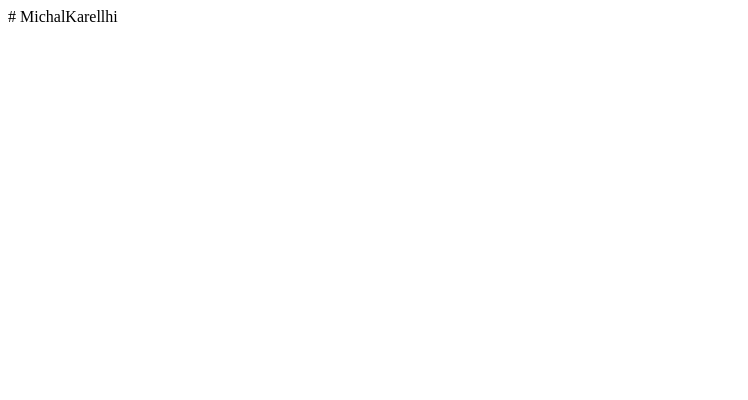
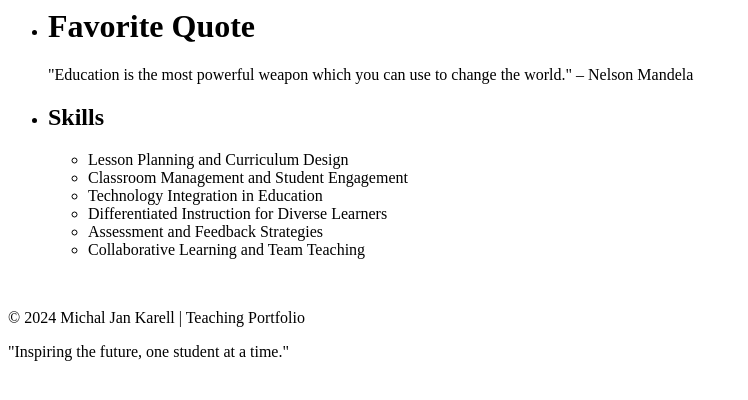
Before and after one commit to Folakolako/MichalKarell, a plain HTML site: page index.html in a window 1280 px wide. Shown: the whole page, without its empty margins (0-748 px from the left). Drawn offline with Linux system fonts and the light colour scheme.

Commit message:
Update index.html

```diff
--- a/index.html
+++ b/index.html
@@ -1 +1,38 @@
-# MichalKarellhi
+                    <!-- Sidebar section with additional information -->
+                    <div id="sidebar">
+                        <ul>
+                            <li>
+                                <!-- Favorite quote section -->
+                                <h1>Favorite Quote</h1>
+                                <p>"Education is the most powerful weapon which you can use to change the world." – Nelson Mandela</p>
+                            </li>
+                            <li>
+                                <!-- Skills list -->
+                                <h2>Skills</h2>
+                                <ul>
+                                    <li>Lesson Planning and Curriculum Design</li>
+                                    <li>Classroom Management and Student Engagement</li>
+                                    <li>Technology Integration in Education</li>
+                                    <li>Differentiated Instruction for Diverse Learners</li>
+                                    <li>Assessment and Feedback Strategies</li>
+                                    <li>Collaborative Learning and Team Teaching</li>
+                                </ul>
+                            </li>
+                        </ul>
+                    </div>
+                    <!-- end #sidebar -->
+                    <div style="clear: both;">&nbsp;</div>
+                </div>
+            </div>
+        </div>
+        <!-- end #page -->
+    </div>
+
+    <!-- Footer section with copyright and additional text -->
+    <div id="footer">
+        <p>&copy; 2024 Michal Jan Karell | Teaching Portfolio</p>
+        <p>"Inspiring the future, one student at a time."</p>
+    </div>
+    <!-- end #footer -->
+</body>
+</html>
```
